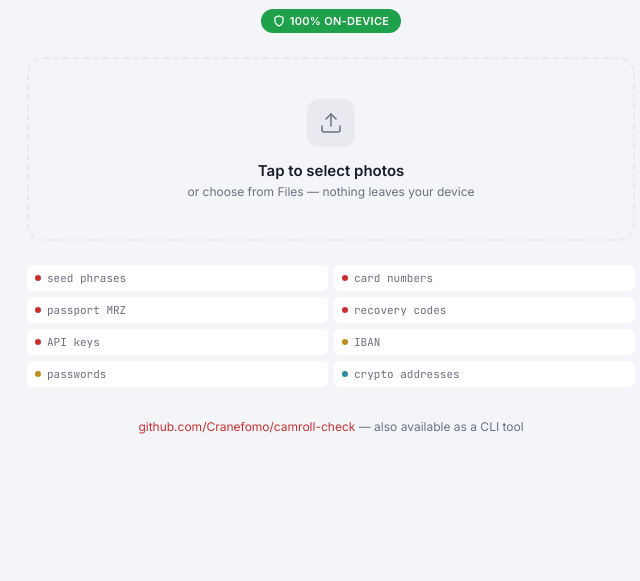
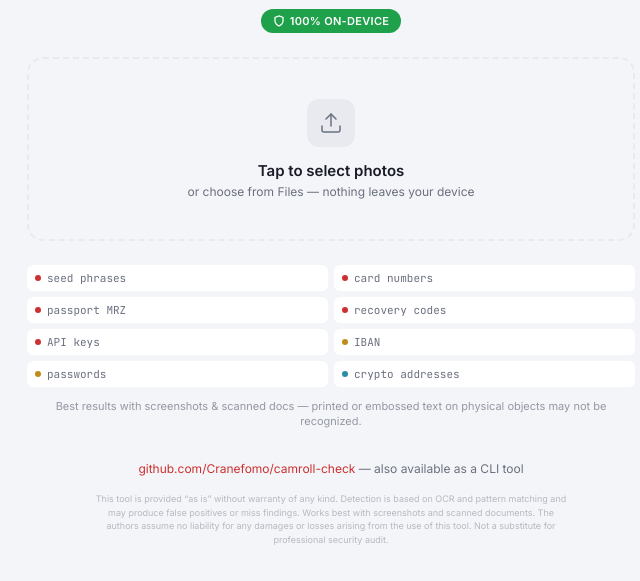
Before and after one commit to Cranefomo/camroll-check-web, a plain HTML site: page index.html in a window 1280 px wide. Shown: the part 87-668 px from the top of the page, without its empty margins (309-949 px from the left). Drawn offline with Linux system fonts and the light colour scheme.

Commit message:
Add files via upload

```diff
--- a/index.html
+++ b/index.html
@@ -238,12 +238,14 @@ body {
 .detect-item.h::before { background: var(--high); }
 .detect-item.m::before { background: var(--medium); }
 .detect-item.l::before { background: var(--low); }
+.hint { font-size: 11px; color: var(--fg2); text-align: center; margin-top: 12px; line-height: 1.4; opacity: 0.7; }
 
 .gh-link {
   display: block; text-align: center; margin-top: 32px;
   font-size: 12px; color: var(--fg2);
 }
 .gh-link a { color: var(--accent); text-decoration: none; }
+.disclaimer { font-size: 9px; color: var(--fg2); text-align: center; margin: 16px auto 0; max-width: 480px; line-height: 1.5; opacity: 0.45; }
 
 @media (prefers-reduced-motion: reduce) {
   .progress-bar-fill { transition: none; }
@@ -280,6 +282,7 @@ body {
     <div class="detect-item m">passwords</div>
     <div class="detect-item l">crypto addresses</div>
   </div>
+  <div class="hint">Best results with screenshots &amp; scanned docs — printed or embossed text on physical objects may not be recognized.</div>
 </div>
 
 <div id="progress-area" style="display:none">
@@ -323,6 +326,7 @@ body {
 <div class="gh-link">
   <a href="https://github.com/Cranefomo/camroll-check">github.com/Cranefomo/camroll-check</a> &mdash; also available as a CLI tool
 </div>
+<div class="disclaimer">This tool is provided &ldquo;as is&rdquo; without warranty of any kind. Detection is based on OCR and pattern matching and may produce false positives or miss findings. Works best with screenshots and scanned documents. The authors assume no liability for any damages or losses arising from the use of this tool. Not a substitute for professional security audit.</div>
 
 <script src="https://cdnjs.cloudflare.com/ajax/libs/tesseract.js/5.1.0/tesseract.min.js"></script>
 <script>
```
Also changed, not shown: 1 other file.
